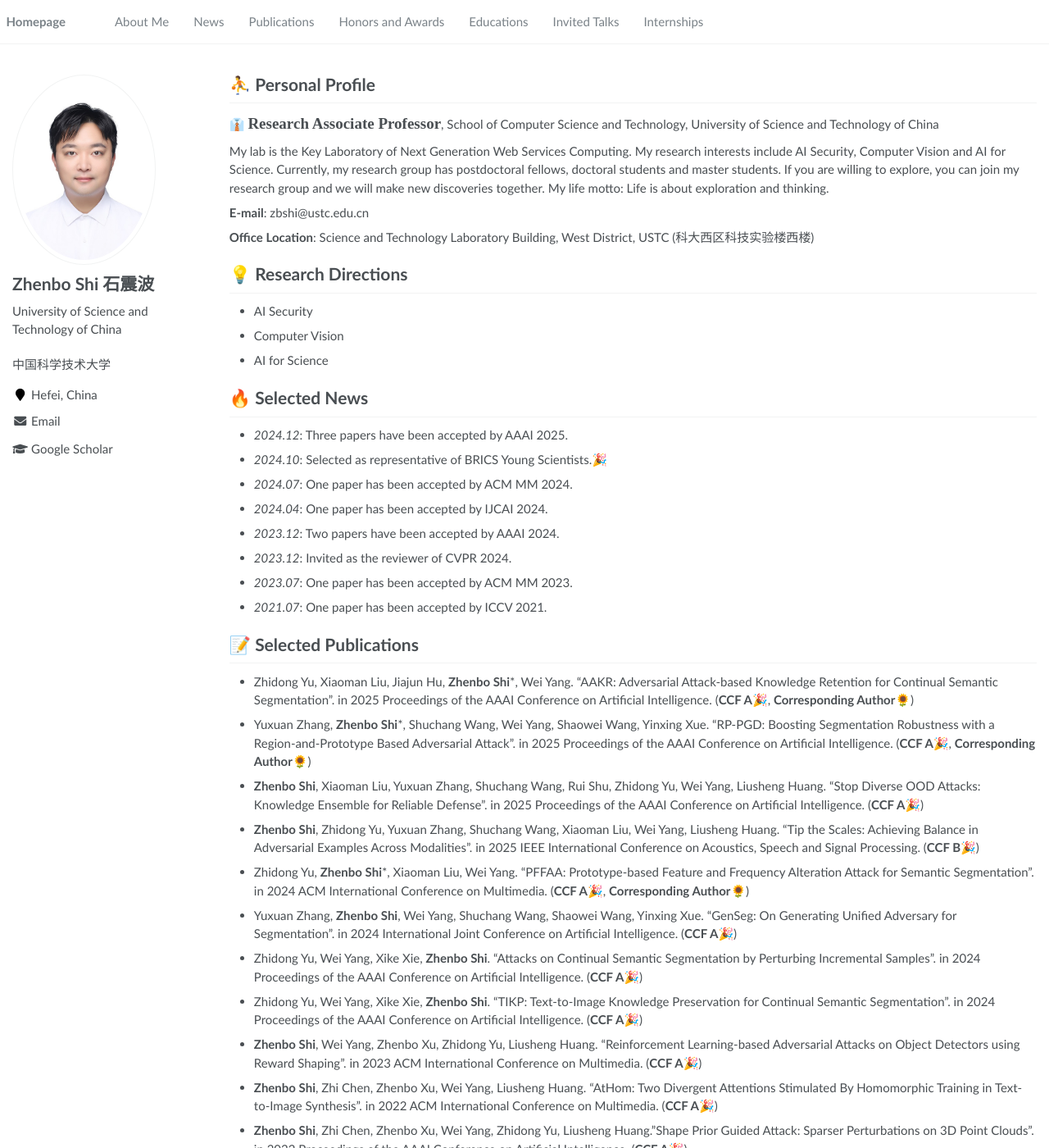
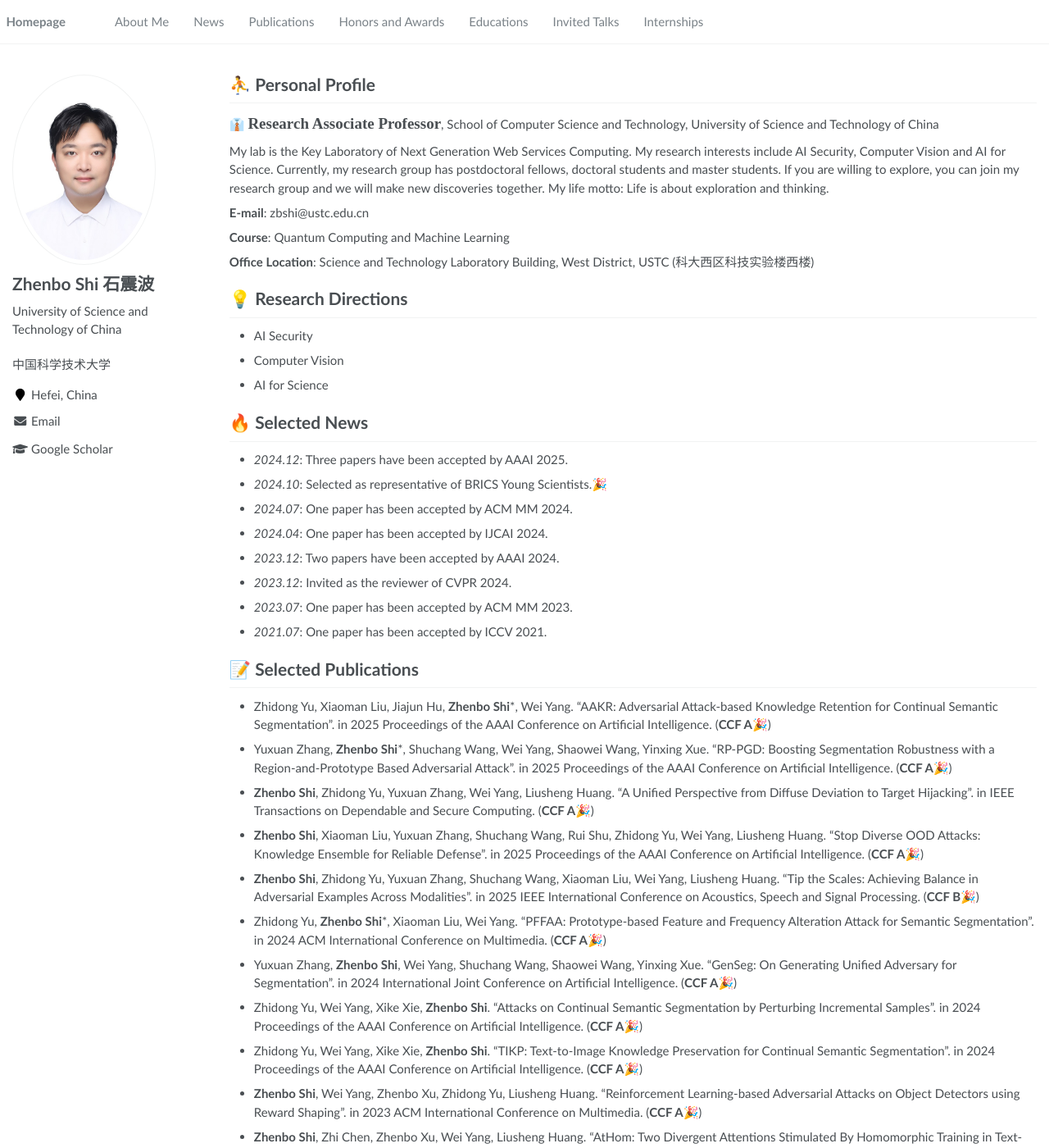
Before and after one commit to shizhenbo/shizhenbo.github.io, a Jekyll site: the page built from _pages/about.md, in a window 1280 px wide and 1400 px high. Shown: the whole window at 82% size. Built offline with Jekyll 4.4.1, drawn with Linux system fonts in a browser that asks for light colours.

Commit message:
Update about.md

```diff
--- a/_pages/about.md
+++ b/_pages/about.md
@@ -22,6 +22,8 @@ My life motto: Life is about exploration and thinking.
 
 **E-mail**: zbshi@ustc.edu.cn
 
+**Course**: Quantum Computing and Machine Learning
+
 **Office Location**: Science and Technology Laboratory Building, West District, USTC (科大西区科技实验楼西楼)
 
 # 💡 Research Directions
@@ -42,11 +44,12 @@ My life motto: Life is about exploration and thinking.
 
 # 📝 Selected Publications
 
-- Zhidong Yu, Xiaoman Liu, Jiajun Hu, **Zhenbo Shi***, Wei Yang. "AAKR: Adversarial Attack-based Knowledge Retention for Continual Semantic Segmentation". in 2025 Proceedings of the AAAI Conference on Artificial Intelligence. (**CCF A**🎉, **Corresponding Author**🌻)
-- Yuxuan Zhang, **Zhenbo Shi***, Shuchang Wang, Wei Yang, Shaowei Wang, Yinxing Xue. "RP-PGD: Boosting Segmentation Robustness with a Region-and-Prototype Based Adversarial Attack". in 2025 Proceedings of the AAAI Conference on Artificial Intelligence. (**CCF A**🎉, **Corresponding Author**🌻)
+- Zhidong Yu, Xiaoman Liu, Jiajun Hu, **Zhenbo Shi***, Wei Yang. "AAKR: Adversarial Attack-based Knowledge Retention for Continual Semantic Segmentation". in 2025 Proceedings of the AAAI Conference on Artificial Intelligence. (**CCF A**🎉)
+- Yuxuan Zhang, **Zhenbo Shi***, Shuchang Wang, Wei Yang, Shaowei Wang, Yinxing Xue. "RP-PGD: Boosting Segmentation Robustness with a Region-and-Prototype Based Adversarial Attack". in 2025 Proceedings of the AAAI Conference on Artificial Intelligence. (**CCF A**🎉)
+- **Zhenbo Shi**, Zhidong Yu, Yuxuan Zhang, Wei Yang, Liusheng Huang. "A Unified Perspective from Diffuse Deviation to Target Hijacking". in IEEE Transactions on Dependable and Secure Computing. (**CCF A**🎉)
 - **Zhenbo Shi**, Xiaoman Liu, Yuxuan Zhang, Shuchang Wang, Rui Shu, Zhidong Yu, Wei Yang, Liusheng Huang. "Stop Diverse OOD Attacks: Knowledge Ensemble for Reliable Defense". in 2025 Proceedings of the AAAI Conference on Artificial Intelligence. (**CCF A**🎉)
 - **Zhenbo Shi**, Zhidong Yu, Yuxuan Zhang, Shuchang Wang, Xiaoman Liu, Wei Yang, Liusheng Huang. "Tip the Scales: Achieving Balance in Adversarial Examples Across Modalities". in 2025 IEEE International Conference on Acoustics, Speech and Signal Processing. (**CCF B**🎉)
-- Zhidong Yu, **Zhenbo Shi***, Xiaoman Liu, Wei Yang. "PFFAA: Prototype-based Feature and Frequency Alteration Attack for Semantic Segmentation". in 2024 ACM International Conference on Multimedia. (**CCF A**🎉, **Corresponding Author**🌻)
+- Zhidong Yu, **Zhenbo Shi***, Xiaoman Liu, Wei Yang. "PFFAA: Prototype-based Feature and Frequency Alteration Attack for Semantic Segmentation". in 2024 ACM International Conference on Multimedia. (**CCF A**🎉)
 - Yuxuan Zhang, **Zhenbo Shi**, Wei Yang, Shuchang Wang, Shaowei Wang, Yinxing Xue. "GenSeg: On Generating Unified Adversary for Segmentation". in 2024 International Joint Conference on Artificial Intelligence. (**CCF A**🎉)
 - Zhidong Yu, Wei Yang, Xike Xie, **Zhenbo Shi**. "Attacks on Continual Semantic Segmentation by Perturbing Incremental Samples". in 2024 Proceedings of the AAAI Conference on Artificial Intelligence. (**CCF A**🎉)
 - Zhidong Yu, Wei Yang, Xike Xie, **Zhenbo Shi**. "TIKP: Text-to-Image Knowledge Preservation for Continual Semantic Segmentation". in 2024 Proceedings of the AAAI Conference on Artificial Intelligence. (**CCF A**🎉)
```
